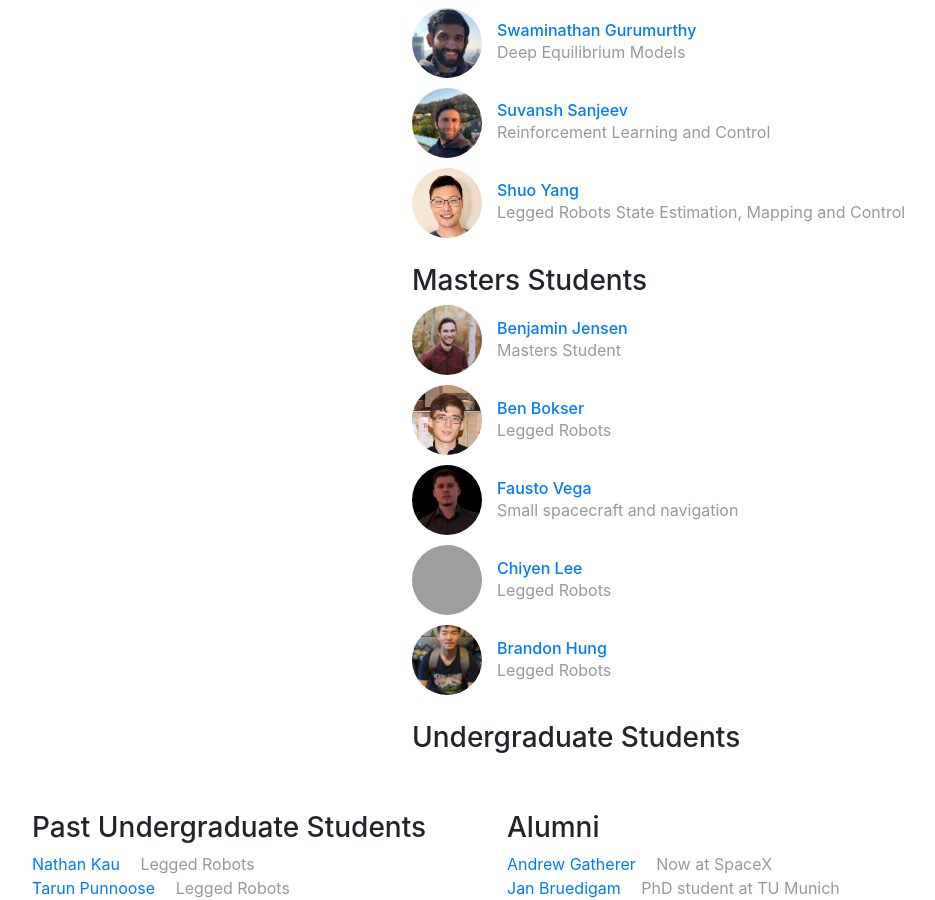
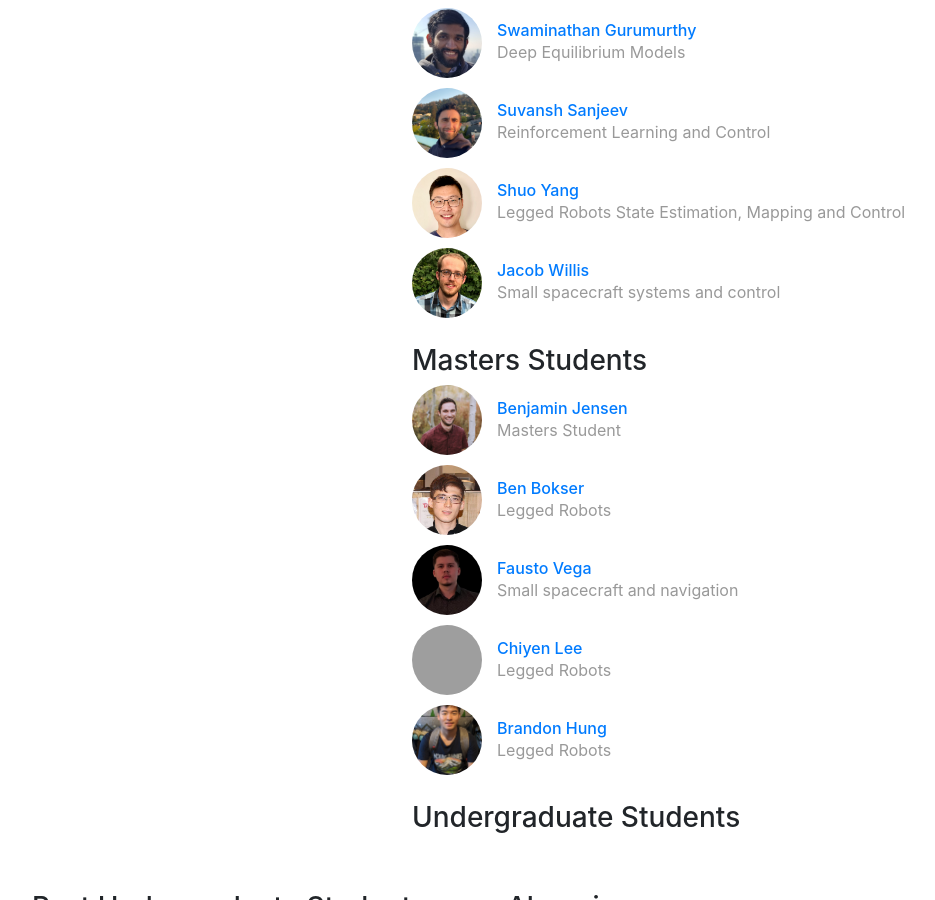
Before and after one commit to RoboticExplorationLab/roboticexplorationlab.github.io, a Jekyll site: the page built from index.html, in a window 1280 px wide and 900 px high, scrolled down 4745 px. Shown: the whole window, without its empty margins (53-988 px from the left). Built offline with Jekyll 4.4.1, drawn with Linux system fonts in a browser that asks for light colours; comment, search, counter and statistics services are not loaded; grey boxes are pictures that could not be loaded.

Commit message:
Add Jacob Willis

```diff
--- a/_data/people.yml
+++ b/_data/people.yml
@@ -179,6 +179,14 @@ brandon:
     image: /img/people/brandonhung.jpg
     bio: Legged Robots
 
+jbwillis:
+    display_name: "Jacob Willis"
+    webpage: "https://www.linkedin.com/in/jacob-willis/"
+    github: jbwillis
+    role: phd
+    image: /img/people/jacobwillis.jpg
+    bio: Small spacecraft systems and control
+
 # grad-a:
 #     display_name: "Grad A"
 #     role: grad
```
Also changed, not shown: img/people/jacobwillis.jpg (added).
